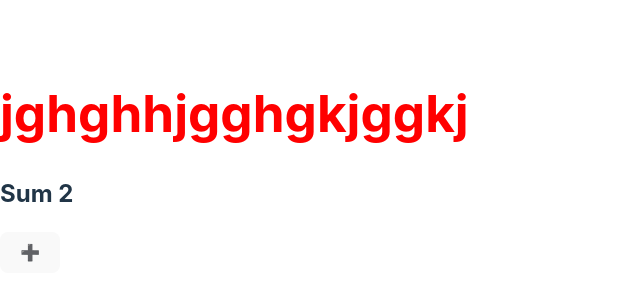
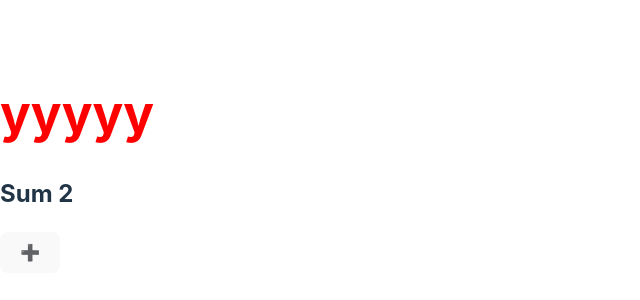
Before and after one commit to Maxim12670/learning_project, a React (Vite) app in the folder learning_project/: page / in a window 1280 px wide. Shown: the part 238-538 px from the top of the page, without its empty margins (0-640 px from the left). Built offline with nearby package versions, Linux system fonts and the light colour scheme.

Commit message:
второй коммит

```diff
--- a/learning_project/src/App.tsx
+++ b/learning_project/src/App.tsx
@@ -16,7 +16,7 @@ function App() {
         onClick={() => setIsGreen(!isGreen)}
         style={{ color: isGreen ? "green" : "red" }}
       >
-        jghghhjgghgkjggkj
+        yyyyy
       </h1>
       <h2>Sum {result}</h2>
       <button onClick={() => setNum(num + 1)}>➕</button>
```
